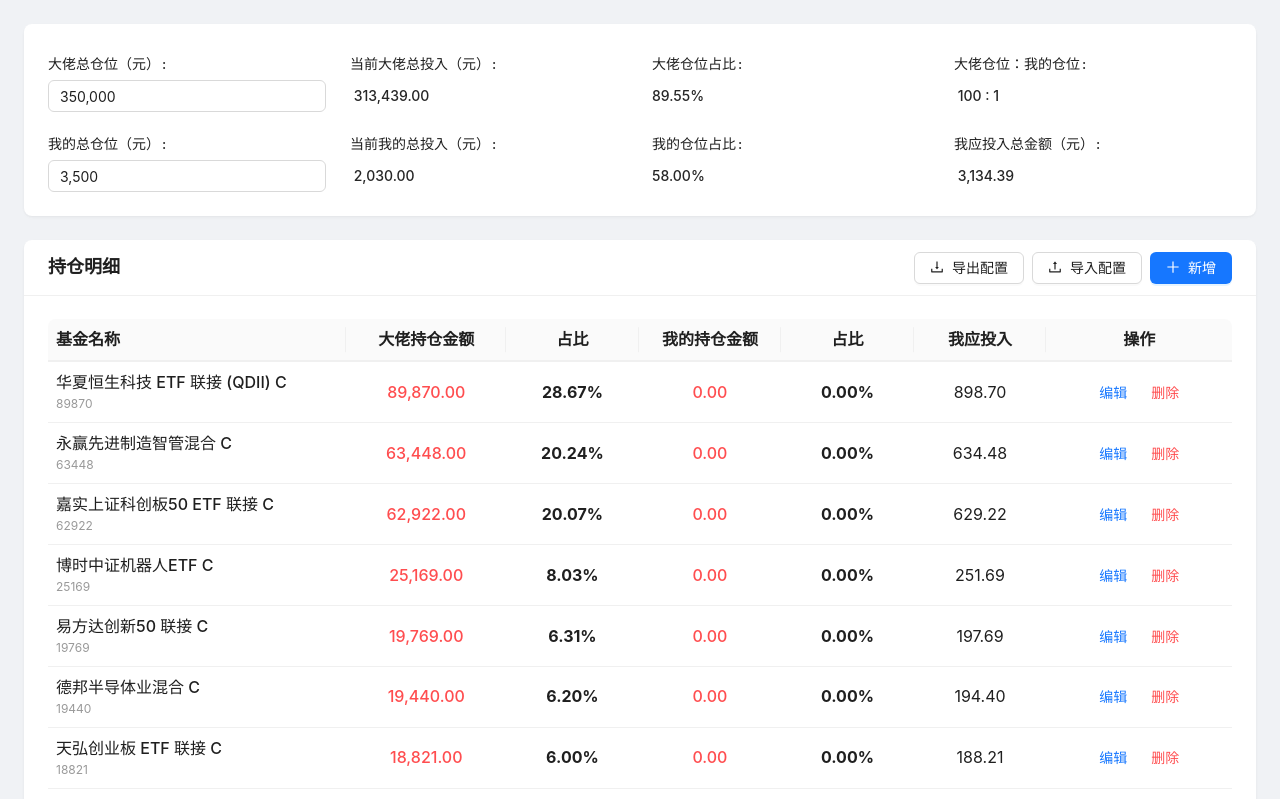
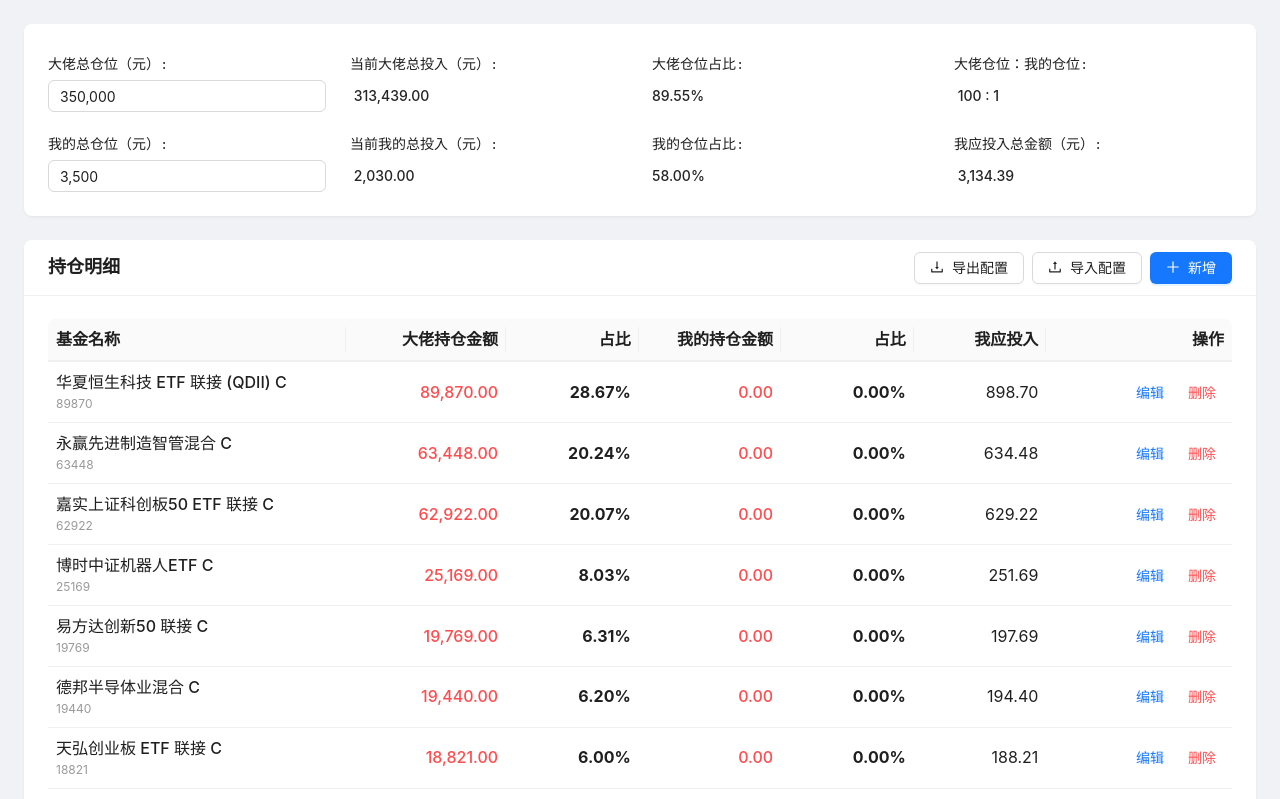
Before and after one commit to CoKoii/YJJSQ, a Vue app: page / in a window 1280 px wide. Shown: the top 799 px of the page. Built offline with nearby package versions, Linux system fonts and the light colour scheme.

Commit message:
优化“我的投入”相关列的样式，将文本对齐方式调整为右对齐；简化“我目前投入”金额的样式设置

```diff
--- a/src/components/HoldingsTable.vue
+++ b/src/components/HoldingsTable.vue
@@ -59,16 +59,9 @@
 
           <!-- 我目前投入 -->
           <template v-else-if="column.key === 'myActualAmount'">
-            <span
-              :style="{
-                color:
-                  record.myActualAmount < getShouldInvest(record.bossAmount)
-                    ? '#ff4d4f'
-                    : 'inherit',
-                fontWeight: '500',
-              }"
-              >{{ formatMoney(record.myActualAmount) }}</span
-            >
+            <span style="color: #ff4d4f; font-weight: 500">{{
+              formatMoney(record.myActualAmount)
+            }}</span>
           </template>
 
           <!-- 我的投入占比 -->
@@ -167,37 +160,37 @@
     title: '大佬持仓金额',
     key: 'bossAmount',
     width: 80,
-    align: 'center',
+    align: 'right',
   },
   {
     title: '占比',
     key: 'ratio',
     width: 80,
-    align: 'center',
+    align: 'right',
   },
   {
     title: '我的持仓金额',
     key: 'myActualAmount',
     width: 80,
-    align: 'center',
+    align: 'right',
   },
   {
     title: '占比',
     key: 'myRatio',
     width: 80,
-    align: 'center',
+    align: 'right',
   },
   {
     title: '我应投入',
     key: 'shouldInvest',
     width: 80,
-    align: 'center',
+    align: 'right',
   },
   {
     title: '操作',
     key: 'action',
     width: 60,
-    align: 'center',
+    align: 'right',
   },
 ]
 
```
